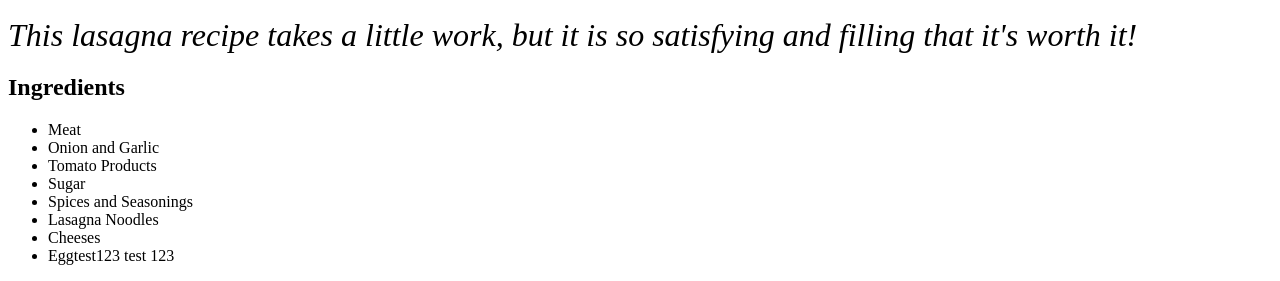
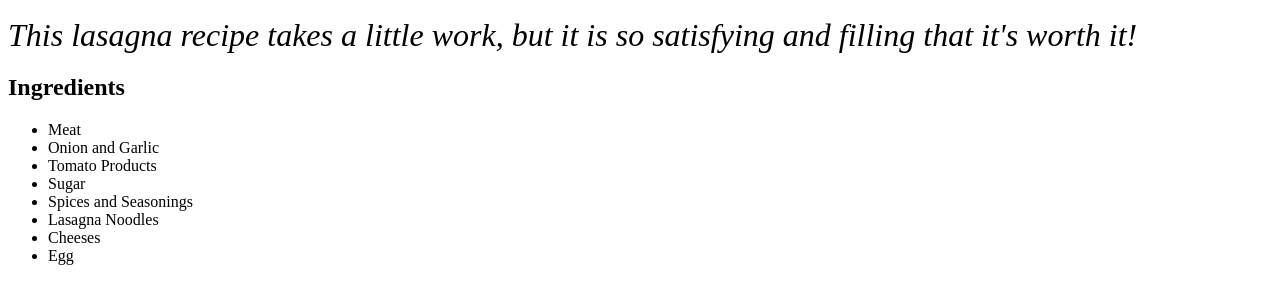
Before and after one commit to Nqthxn/odin-recipes, a plain HTML site: page recipes/lasagna.html in a window 1280 px wide. Shown: the part 583-864 px from the top of the page. Drawn offline with Linux system fonts and the light colour scheme.

Commit message:
test done

```diff
--- a/recipes/lasagna.html
+++ b/recipes/lasagna.html
@@ -21,7 +21,7 @@
         <li>Spices and Seasonings</li>
         <li>Lasagna Noodles</li>
         <li>Cheeses</li>
-        <li>Eggtest123 test  123</li>
+        <li>Egg</li>
 
     </ul>
 
```
